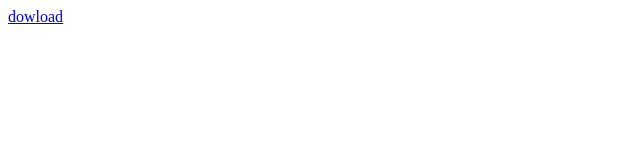
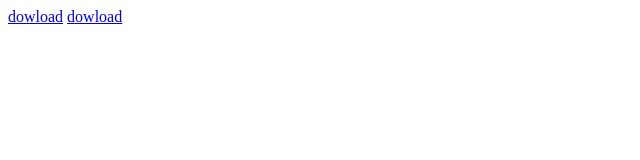
Before and after one commit to neowiseq/neowiseq.github.io, a plain HTML site: page rep.html in a window 1280 px wide. Shown: the full height of the page, 0-640 px from the left. Drawn offline with Linux system fonts and the light colour scheme.

Commit message:
rep.html

```diff
--- a/rep.html
+++ b/rep.html
@@ -4,6 +4,7 @@
   <title>rpe</title>
 </head>
 <body>
-  <a href=““>dowload</a>
+  <a href=“RPE_1.4.0.zip“>dowload</a>
+  <a href=“dx9(需安装）.exe“>dowload</a>
 </body>
 </html>
```
